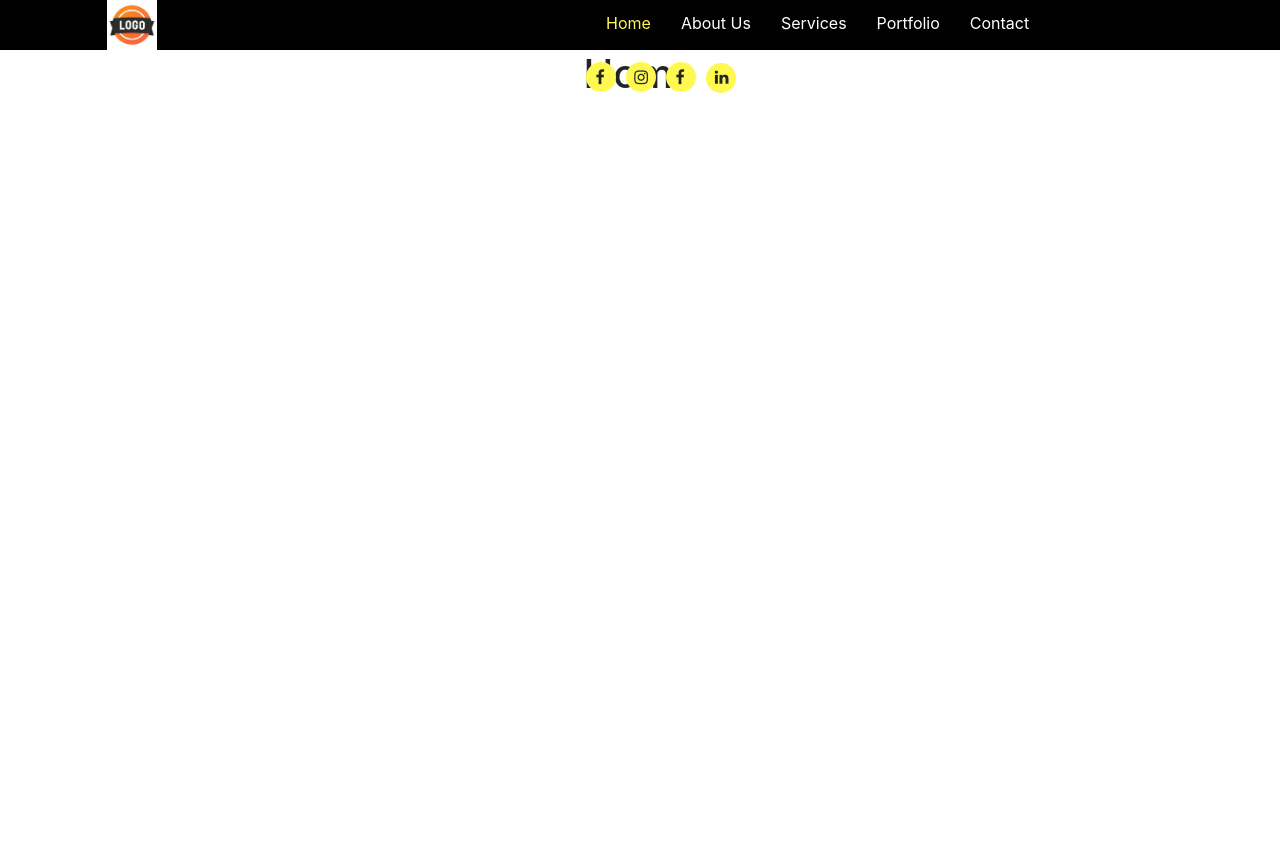
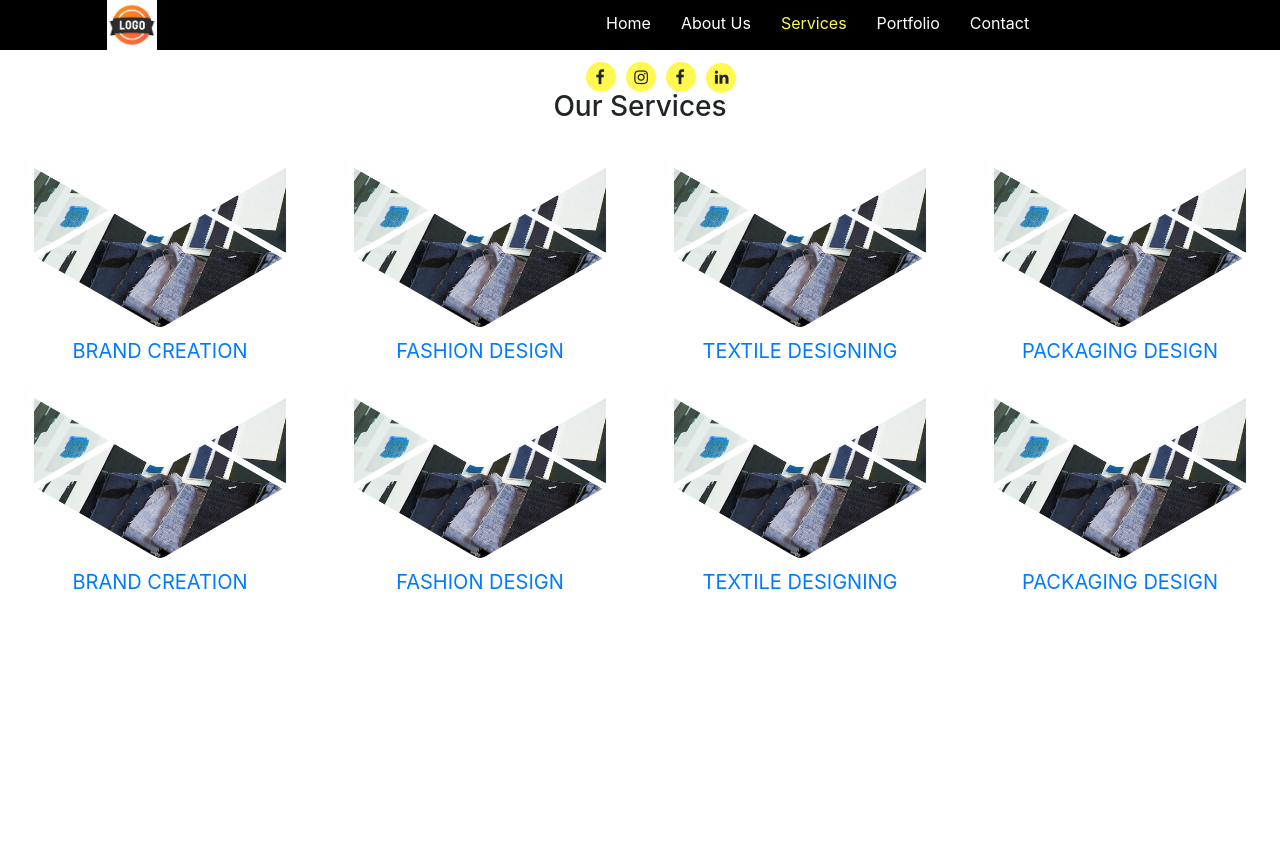
Before and after one commit to rootFaheem/apogion, a React app: page /services in a window 1280 px wide. Before the commit this address led to /home. Shown: the top 847 px of the page. Before the commit the page ends 800 px from the top, so only its background shows below. Built offline with nearby package versions, Linux system fonts and the light colour scheme.

Commit message:
final changes after integeration

```diff
--- a/src/components/header/header.js
+++ b/src/components/header/header.js
@@ -2,18 +2,18 @@ import React from "react";
 import "./header.css";
 import NavLink from "react-router-dom/NavLink";
 import logo from "../../../src/assetsts/images/download.jpeg";
-
+import About from "../about/about";
 const header = () => {
     return (
         <div>
             <div className="apogian_parent">
-                <div className="container-fluid">
+                <div class="container-fluid">
                     <div className="row">
                         <div className="header_parent">
                             <header>
                                 <div className="header">
                                     <div className="header_child col-md-10">
-                                        <div className="row">
+                                        <div class="row">
                                             <div className="logo col-md-5">
                                                 <div className="row">
                                                     <img
@@ -48,7 +48,7 @@ const header = () => {
                                                                 <NavLink
                                                                     activeClassName="activeLink"
                                                                     className="my_link"
-                                                                    to="/service"
+                                                                    to="/services"
                                                                 >
                                                                     Services
                                                                 </NavLink>
--- a/src/components/service/service.js
+++ b/src/components/service/service.js
@@ -1,18 +1,89 @@
 import React from "react";
-
 import ServiceDetails from "./servicesDetails/servicesDetails";
 
+import "./service.css";
+import services from "../../assetsts/images/services1_2.png";
 const service = () => {
     return (
         <div>
-            <div className="bg-light vh-100 pt-5 ">
-                <h1>Service </h1>
-                <h3>Please scroll down to see the services in detail: </h3>
+            <div className="apogian_services col-md-12 vh-100">
+                <h3>Our Services</h3>
+                <div className="row">
+                    <div className="services_child_01 col-md-12">
+                        <div className="row">
+                            <div className="brand col-md-3">
+                                <a href="#Brand">
+                                    <img src={services} alt="service_img" />
+                                    <div className="brand_text col-md-12">
+                                        <p>BRAND CREATION</p>
+                                    </div>
+                                </a>
+                            </div>
+                            <div className="brand col-md-3">
+                                <a href="#Brand">
+                                    <img src={services} alt="service_img" />
+                                    <div className="brand_text col-md-12">
+                                        <p>FASHION DESIGN</p>
+                                    </div>
+                                </a>
+                            </div>
+                            <div className="brand col-md-3">
+                                <a href="#Brand">
+                                    <img src={services} alt="service_img" />
+                                    <div className="brand_text col-md-12">
+                                        <p>TEXTILE DESIGNING</p>
+                                    </div>
+                                </a>
+                            </div>
+                            <div className="brand col-md-3">
+                                <a href="#Brand">
+                                    <img src={services} alt="service_img" />
+                                    <div className="brand_text col-md-12">
+                                        <p>PACKAGING DESIGN</p>
+                                    </div>
+                                </a>
+                            </div>
+                        </div>
+                    </div>
+                    <div className="services_child_01 col-md-12">
+                        <div className="row">
+                            <div className="brand col-md-3">
+                                <a href="#Brand">
+                                    <img src={services} alt="service_img" />
+                                    <div className="brand_text col-md-12">
+                                        <p>BRAND CREATION</p>
+                                    </div>
+                                </a>
+                            </div>
+                            <div className="brand col-md-3">
+                                <a href="#Brand">
+                                    <img src={services} alt="service_img" />
+                                    <div className="brand_text col-md-12">
+                                        <p>FASHION DESIGN</p>
+                                    </div>
+                                </a>
+                            </div>
+                            <div className="brand col-md-3">
+                                <a href="#Brand">
+                                    <img src={services} alt="service_img" />
+                                    <div className="brand_text col-md-12">
+                                        <p>TEXTILE DESIGNING</p>
+                                    </div>
+                                </a>
+                            </div>
+                            <div className="brand col-md-3">
+                                <a href="#Brand">
+                                    <img src={services} alt="service_img" />
+                                    <div className="brand_text col-md-12">
+                                        <p>PACKAGING DESIGN</p>
+                                    </div>
+                                </a>
+                            </div>
+                        </div>
+                    </div>
+                </div>
             </div>
-
-            <div>
-                <ServiceDetails />
-            </div>
+            <ServiceDetails />
         </div>
     );
 };
--- /dev/null
+++ b/src/components/service/service.scss
@@ -0,0 +1,18 @@
+.apogian_services {
+  width: 100%;
+  padding-bottom: 20px;
+}
+.services_child_01 {
+  background: #fff;
+}
+.apogian_services h3{
+    text-align: center;
+    padding-top: 40px;
+    padding-bottom: 20px;
+}
+.brand img{
+  width: 93%;
+}
+.brand_text p{
+    font-size: 20px;
+}
--- a/src/components/service/servicesDetails/ServiceDetail/ServiceDetail.js
+++ b/src/components/service/servicesDetails/ServiceDetail/ServiceDetail.js
@@ -23,7 +23,7 @@ const serviceDetail = props => {
 
     return (
         <div>
-            <div className="row w-100 pt-5">
+            <div className="row mt-5">
                 <div className="col-5 pl-5">
                     <div
                         id="carouselExampleIndicators"
--- a/src/components/service/servicesDetails/servicesDetails.js
+++ b/src/components/service/servicesDetails/servicesDetails.js
@@ -7,7 +7,7 @@ import "./servicesDetails.css";
 
 export default function servicesDetail() {
     return (
-        <div style={{ overflow: "scroll", maxWidth: "100%" }}>
+        <div style={{ overflow: "scroll", maxWidth: "100%" }} id="Brand">
             <div>
                 <div className="background" />
                 <div
@@ -52,7 +52,7 @@ export default function servicesDetail() {
                     </div>
                 </div>
             </div>
-            <div className="mb-5">
+            <div style={{ marginBottom: "20vh" }}>
                 <ServiceDetail data={JsonData[0]} />
                 <ServiceDetail data={JsonData[1]} />
                 <ServiceDetail data={JsonData[2]} />
--- a/src/routes/index.routes.js
+++ b/src/routes/index.routes.js
@@ -14,7 +14,7 @@ const IndexRoute = () => {
         <Switch>
             <Route exact path="/home" component={Home} />
             <Route exact path="/about" component={About} /> service
-      <Route exact path="/service" component={Service} />
+            <Route exact path="/services" component={Service} />
             <Route exact path="/portfolio" component={Portfolio} />
             <Route exact path="/contact" component={Contact} />
             <Redirect to="/home" />
```
Also changed, not shown: src/assetsts/images/services1_2.png (added), src/components/header/header.css, src/components/header/header.scss (indentation only), src/components/service/service.css (added), src/root/App.js (indentation only), 2 other files. Lines whose indentation alone changed are shown as unchanged.
